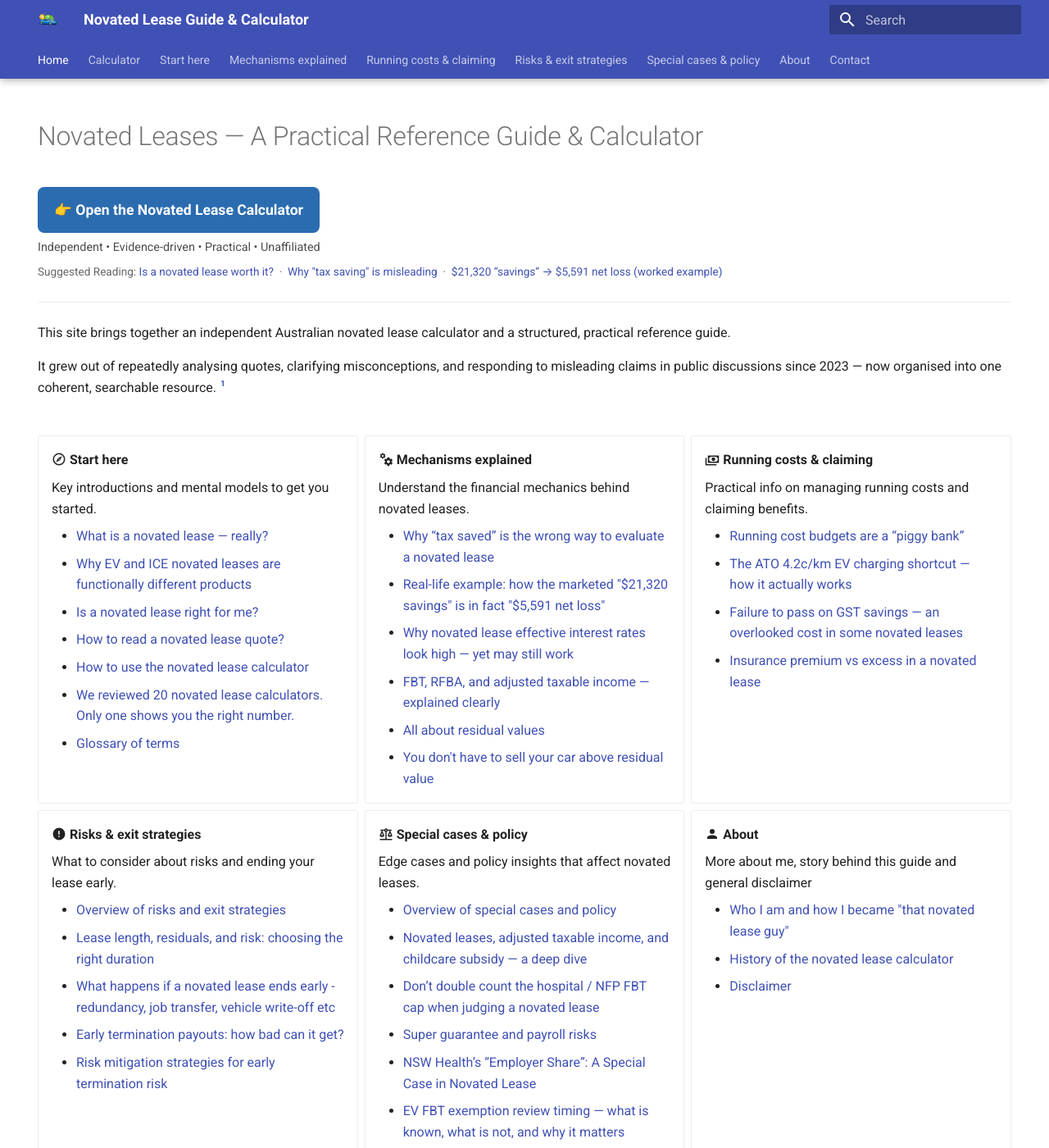
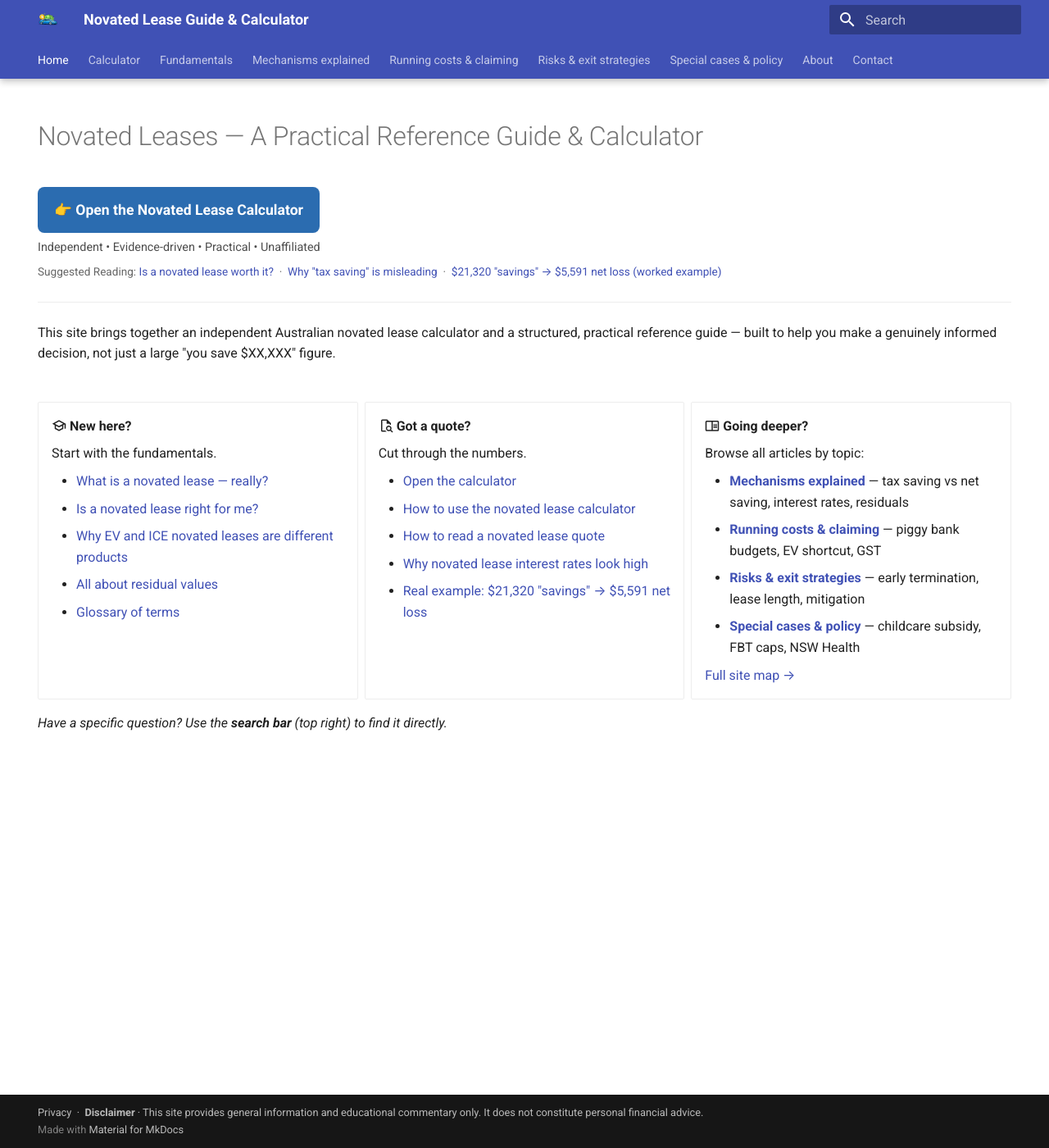
Before and after one commit to novatedlease/novatedlease.github.io, an MkDocs documentation site: the page built from docs/index.md, in a window 1280 px wide and 1400 px high. Shown: the whole window at 82% size. Built offline with MkDocs 1.6.1 and Material for MkDocs 9.7.7, drawn with Linux system fonts in a browser that asks for light colours; some of the changed text lies outside the part shown.

```diff
--- a/docs/index.md
+++ b/docs/index.md
@@ -20,7 +20,7 @@ hide:
   &nbsp;·&nbsp;
   <a href="/costs-and-savings/why-tax-saved-is-wrong/">Why "tax saving" is misleading</a>
   &nbsp;·&nbsp;
-  <a href="/costs-and-savings/false-saving-example/">$21,320 “savings” → $5,591 net loss (worked example)</a>
+  <a href="/costs-and-savings/false-saving-example/">$21,320 "savings" → $5,591 net loss (worked example)</a>
 </p>
 
  </div>
@@ -28,89 +28,43 @@ hide:
 
 ---
 
-This site brings together an independent Australian novated lease calculator and a structured, practical reference guide.
-
-It grew out of repeatedly analysing quotes, clarifying misconceptions, and responding to misleading claims in public discussions since 2023 — now organised into one coherent, searchable resource. [^1]
-
-
+This site brings together an independent Australian novated lease calculator and a structured, practical reference guide — built to help you make a genuinely informed decision, not just a large "you save $XX,XXX" figure.
 
 
 <div style="height: 14px;"></div>
 <div class="grid cards" markdown>
 
--   **:material-compass-outline: Start here**
+-   **:material-school-outline: New here?**
 
-    Key introductions and mental models to get you started.
+    Start with the fundamentals.
 
     -   [What is a novated lease — really?](start-here/what-is-novated-lease.md)
-    -   [Why EV and ICE novated leases are functionally different products](start-here/ev-vs-ice-compared.md)
     -   [Is a novated lease right for me?](start-here/is-it-worth-it.md)
-    -   [How to read a novated lease quote?](start-here/how-to-read-a-novated-lease-quote.md)
-    -   [How to use the novated lease calculator](start-here/use-nl-calculator.md)
-    -   [We reviewed 20 novated lease calculators. Only one shows you the right number.](start-here/calculator-comparison.md)
+    -   [Why EV and ICE novated leases are different products](start-here/ev-vs-ice-compared.md)
+    -   [All about residual values](costs-and-savings/why-residual-values-matter.md)
     -   [Glossary of terms](start-here/glossary.md)
 
--   **:material-cogs: Mechanisms explained**
+-   **:material-file-search-outline: Got a quote?**
 
-    Understand the financial mechanics behind novated leases.
+    Cut through the numbers.
 
-    -   [Why “tax saved” is the wrong way to evaluate a novated lease](costs-and-savings/why-tax-saved-is-wrong.md)
-    -   [Real-life example: how the marketed "$21,320 savings" is in fact "$5,591 net loss"](costs-and-savings/false-saving-example.md)
-    -   [Why novated lease effective interest rates look high — yet may still work](costs-and-savings/why-nl-interest-looks-high.md)
-    -   [FBT, RFBA, and adjusted taxable income — explained clearly](costs-and-savings/fbt-rfba-ati-explained.md)
-    -   [All about residual values](costs-and-savings/why-residual-values-matter.md)
-    -   [You don't have to sell your car above residual value](costs-and-savings/residual-values-vs-sales-price.md)
+    -   [Open the calculator](calculator/index.md)
+    -   [How to use the novated lease calculator](start-here/use-nl-calculator.md)
+    -   [How to read a novated lease quote](start-here/how-to-read-a-novated-lease-quote.md)
+    -   [Why novated lease interest rates look high](costs-and-savings/why-nl-interest-looks-high.md)
+    -   [Real example: $21,320 "savings" → $5,591 net loss](costs-and-savings/false-saving-example.md)
 
--   **:material-cash-multiple: Running costs & claiming**
+-   **:material-book-open-outline: Going deeper?**
 
-    Practical info on managing running costs and claiming benefits.
+    Browse all articles by topic:
 
-    -   [Running cost budgets are a “piggy bank”](running-costs/running-costs-piggy-bank.md)
-    -   [The ATO 4.2c/km EV charging shortcut — how it actually works](running-costs/ato-42c-per-km-shortcut.md)
-    -   [Failure to pass on GST savings — an overlooked cost in some novated leases](running-costs/failure-to-pass-gst-saving.md)
-    -   [Insurance premium vs excess in a novated lease](running-costs/insurance-premium-and-excess.md)
+    - **[Mechanisms explained](costs-and-savings/index.md)** — tax saving vs net saving, interest rates, residuals
+    - **[Running costs & claiming](running-costs/index.md)** — piggy bank budgets, EV shortcut, GST
+    - **[Risks & exit strategies](risks/index.md)** — early termination, lease length, mitigation
+    - **[Special cases & policy](special-and-policy/index.md)** — childcare subsidy, FBT caps, NSW Health
 
--   **:material-alert-circle: Risks & exit strategies**
-
-    What to consider about risks and ending your lease early.
-
-    -   [Overview of risks and exit strategies](risks/index.md)
-    -   [Lease length, residuals, and risk: choosing the right duration](risks/lease-length-and-risk.md)
-    -   [What happens if a novated lease ends early - redundancy, job transfer, vehicle write-off etc](risks/early-termination.md)
-    -   [Early termination payouts: how bad can it get?](risks/how-bad-can-early-termination-get.md)
-    -   [Risk mitigation strategies for early termination risk](risks/risk-mitigation.md)
-
--   **:material-scale-balance: Special cases & policy**
-
-    Edge cases and policy insights that affect novated leases.
-
-    -   [Overview of special cases and policy](special-and-policy/index.md)
-    -   [Novated leases, adjusted taxable income, and childcare subsidy — a deep dive](special-and-policy/childcare-subsidy.md)
-    -   [Don’t double count the hospital / NFP FBT cap when judging a novated lease](special-and-policy/fbt-exemption-double-counting.md)
-    -   [Super guarantee and payroll risks](special-and-policy/super-guarantee.md)
-    -   [NSW Health’s “Employer Share”: A Special Case in Novated Lease](special-and-policy/nsw-health-employer-share.md)
-    -   [EV FBT exemption review timing — what is known, what is not, and why it matters](special-and-policy/ev-fbt-exemption-review-timing.md)
-    -   [Why novated leasing is poorly regulated](special-and-policy/why-poorly-regulated.md)
-
--   **:material-account: About**
-
-    More about me, story behind this guide and general disclaimer
-
-    -   [Who I am and how I became "that novated lease guy"](about/about-me.md)
-    -   [History of the novated lease calculator](about/history.md)
-    -   [Disclaimer](about/disclaimer.md)
-
+    [Full site map →](all-articles.md)
 
 </div>
 
----
-
-!!! info "Support this independent calculator & guide"
-    This calculator and guide are built and continuously maintained as an independent project.
-
-    If it has helped you think more clearly, avoid a costly mistake, or saved you meaningful money, you’re welcome to support its ongoing maintenance and improvements:
-
-    - [Using my Tesla referral link](https://ts.la/chang705436) for a $350 discount if you’re ordering a Tesla, or
-    - [Buying me a cuppa](https://buymeacoffee.com/changyang1230) ☕ to help cover hosting, development time, and future improvements.
-
-[^1]: I used LLM to help synthesise 70 of my old comments into this guide. Everything was checked and rewritten by me to keep my usual style as much as possible, though some LLM-style and infamous em-dash may remain. All contents are mine and there is no machine-hallucination.
+*Have a specific question? Use the **search bar** (top right) to find it directly.*
--- a/mkdocs.yml
+++ b/mkdocs.yml
@@ -46,7 +46,7 @@ nav:
 
   - Calculator: calculator/index.md
 
-  - Start here:
+  - Fundamentals:
       - What is a novated lease, really?: start-here/what-is-novated-lease.md
       - EV vs ICE novated leases compared: start-here/ev-vs-ice-compared.md
       - Is a novated lease worth it?: start-here/is-it-worth-it.md
@@ -56,6 +56,7 @@ nav:
       - Glossary of terms: start-here/glossary.md
 
   - Mechanisms explained:
+      - Overview: costs-and-savings/index.md
       - Why "tax saved" is the wrong metric: costs-and-savings/why-tax-saved-is-wrong.md
       - Real-life example - How a marketed "$21,320 savings" result in a $5,591 net loss: costs-and-savings/false-saving-example.md
       - Why novated lease interest rates look high: costs-and-savings/why-nl-interest-looks-high.md
@@ -64,6 +65,7 @@ nav:
       - You don't have to sell your car above residual value: costs-and-savings/residual-values-vs-sales-price.md
 
   - Running costs & claiming:
+      - Overview: running-costs/index.md
       - Running costs as a "piggy bank": running-costs/running-costs-piggy-bank.md
       - ATO 4.2c per km shortcut: running-costs/ato-42c-per-km-shortcut.md
       - Some employers do not pass on GST saving: running-costs/failure-to-pass-gst-saving.md
```
Also changed, not shown: docs/all-articles.md (added, +73 -0 lines), docs/costs-and-savings/index.md (added, +39 -0 lines), docs/running-costs/index.md (added, +33 -0 lines).
